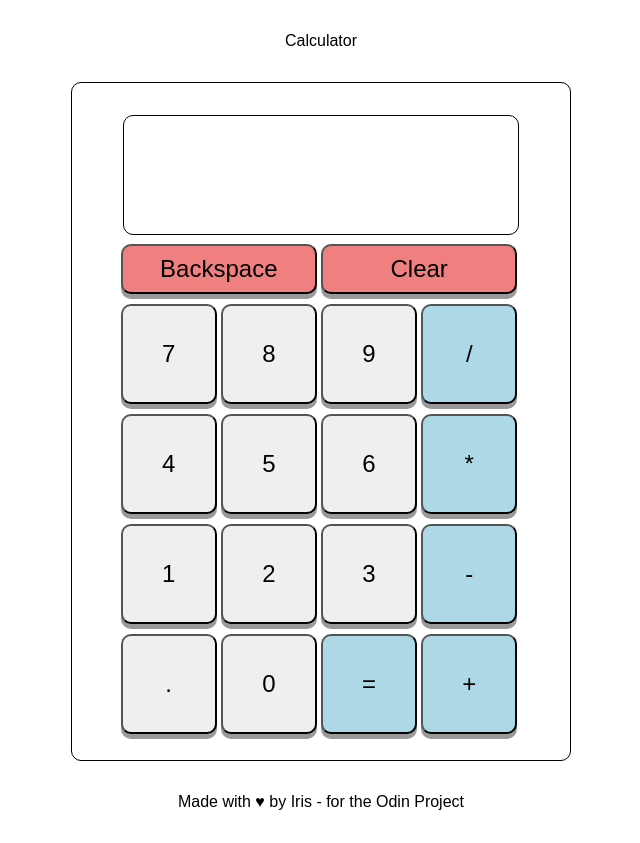
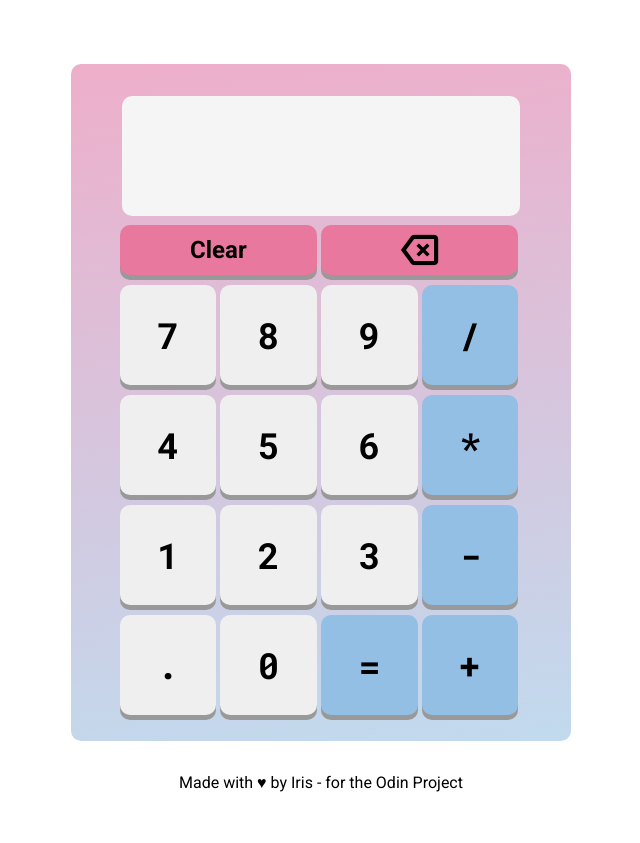
Before and after one commit to irisvw/calculator, a plain HTML site: page index.html in a window 1280 px wide. Shown: the whole page, without its empty margins (319-959 px from the left). Drawn offline with nearby package versions, Linux system fonts and the light colour scheme.

Commit message:
change background colors, remove borders

```diff
--- a/index.html
+++ b/index.html
@@ -5,17 +5,23 @@
     <meta charset="UTF-8">
     <meta name="viewport" content="width=device-width, initial-scale=1.0">
     <link rel="stylesheet" href="style.css">
+    <link rel="preconnect" href="https://fonts.googleapis.com">
+    <link rel="preconnect" href="https://fonts.gstatic.com" crossorigin>
+    <link href="https://fonts.googleapis.com/css2?family=Roboto+Mono:wght@500;700&family=Roboto:wght@400;700&display=swap" rel="stylesheet">
+    <link rel="stylesheet" href="https://fonts.googleapis.com/css2?family=Material+Symbols+Outlined:opsz,wght,FILL,GRAD@20..48,100..700,0..1,-50..200" />
     <title>Calculator</title>
 </head>
 
 <body>
     <div class="wrapper">
-        <header>Calculator</header>
+        <header></header>
         <div class="calculator">
             <div id="display"></div>
             <div id="buttonContainer">
-                <button class="clearButton" id="buttonDelete">Backspace</button>
                 <button class="clearButton" id="clearButton">Clear</button>
+                <button class="clearButton" id="buttonDelete"><span class="material-symbols-outlined">
+                    backspace
+                    </span></button>
                 <button class="numberButton" id="button7">7</button>
                 <button class="numberButton" id="button8">8</button>
                 <button class="numberButton" id="button9">9</button>
--- a/style.css
+++ b/style.css
@@ -6,6 +6,7 @@ body {
     font-family: sans-serif;
     height: 100%;
     width: 100%;
+    font-family: 'Roboto', sans-serif;
 }
 
 header,
@@ -32,10 +33,12 @@ footer {
     width: 90%;
     max-height: 700px;
     max-width: 500px;
-    border: 1px solid black;
+    /* border: 2px solid black; */
     border-radius: 10px;
     padding: 1rem;
     flex-grow: 1;
+    background: rgb(193, 218, 238);
+    background: linear-gradient(354deg, rgba(193, 218, 238, 1) 0%, rgba(238, 174, 202, 1) 100%);
 }
 
 #buttonContainer {
@@ -52,7 +55,7 @@ footer {
 .calculator button {
     box-sizing: border-box;
     border-radius: 10px;
-    font-size: 24px;
+    border-style: none;
     cursor: pointer;
     box-shadow: 0 5px #999;
 }
@@ -68,11 +71,14 @@ footer {
     box-sizing: border-box;
     font-size: 48px;
     text-align: right;
-    border: 1px solid black;
+    /* border: 2px solid black; */
     border-radius: 10px;
     padding: 1rem;
     margin-top: 1rem;
     height: 120px;
+    font-family: 'Roboto Mono', monospace;
+    font-weight: 500;
+    background-color: whitesmoke;
 }
 
 
@@ -83,17 +89,34 @@ footer {
     box-sizing: border-box;
     width: 24%;
     height: 100px;
+    font-size: 36px;
+    font-family: 'Roboto Mono', monospace;
+    font-weight: 700;
 }
 
 .operateButton,
 .evaluateButton {
     box-sizing: border-box;
-    background-color: lightblue;
+    background-color: rgb(147, 191, 228);
+    font-size: 36px;
 }
 
 .clearButton {
     box-sizing: border-box;
-    background-color: lightcoral;
+    background-color: rgb(233, 120, 158);
     height: 50px;
     width: 49%;
+    font-size: 24px;
+    font-family: 'Roboto', sans-serif;
+    font-weight: 700;
 }
+
+.material-symbols-outlined {
+    font-size: 42px !important;
+    vertical-align: middle;
+    font-variation-settings:
+        'FILL' 0,
+        'wght' 700,
+        'GRAD' 0,
+        'opsz' 48
+}
```
